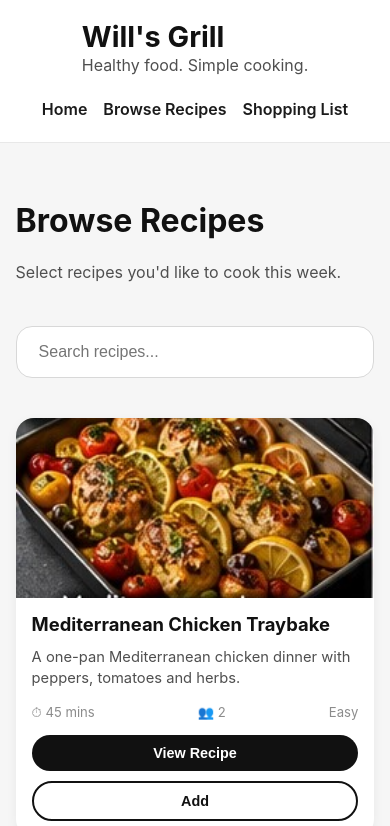
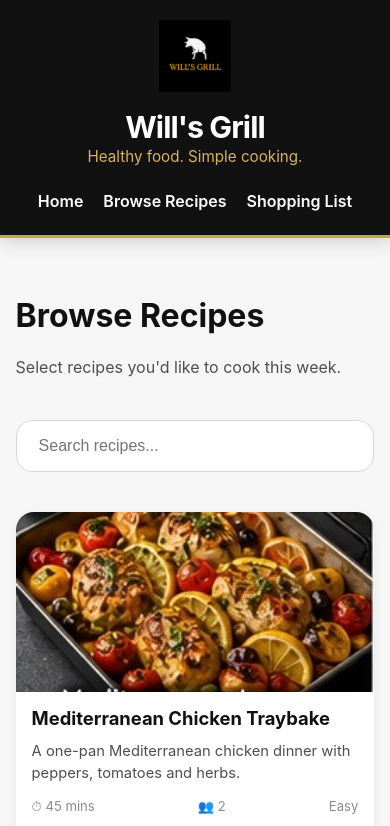
Before and after one commit to WillsGrill/Wills-Grill, a plain HTML site: page pages/browse.html in a window 390 px wide. Shown: the top 826 px of the page. Drawn offline with Linux system fonts and the light colour scheme.

Commit message:
style updates / logo

```diff
--- a/assets/css/style.css
+++ b/assets/css/style.css
@@ -127,11 +127,11 @@ header{
     top:0;
     z-index:1000;
 
-    background:rgba(255,255,255,.95);
+    background:#111111;
 
-    backdrop-filter:blur(10px);
+    border-bottom:3px solid #c8a24a;
 
-    border-bottom:1px solid var(--grey200);
+    box-shadow:0 4px 16px rgba(0,0,0,.15);
 
 }
 
@@ -140,7 +140,35 @@ header{
     display:flex;
     justify-content:space-between;
     align-items:center;
-    min-height:78px;
+    min-height:88px;
+
+}
+
+.brand{
+
+    display:flex;
+    align-items:center;
+    gap:18px;
+
+    text-decoration:none;
+
+}
+
+.brand-logo{
+
+    height:64px;
+
+    width:auto;
+
+    display:block;
+
+    transition:transform .25s ease;
+
+}
+
+.brand:hover .brand-logo{
+
+    transform:scale(1.05);
 
 }
 
@@ -153,34 +181,70 @@ header{
 
 .logo h1{
 
-    font-size:1.8rem;
+    color:white;
+
+    font-size:1.9rem;
+
+    letter-spacing:-.03em;
 
 }
 
-.logo span{
+.logo p{
 
-    color:var(--grey500);
-    font-size:.9rem;
+    color:#d7b45a;
+
+    font-size:.95rem;
 
 }
 
 nav{
 
     display:flex;
-    gap:28px;
+    gap:30px;
 
 }
 
 nav a{
 
+    color:white;
+
     font-weight:600;
-    transition:var(--transition);
+
+    transition:.25s ease;
+
+    position:relative;
 
 }
 
 nav a:hover{
 
-    opacity:.6;
+    color:#d7b45a;
+
+}
+
+nav a::after{
+
+    content:"";
+
+    position:absolute;
+
+    bottom:-8px;
+
+    left:0;
+
+    width:0;
+
+    height:2px;
+
+    background:#d7b45a;
+
+    transition:.25s ease;
+
+}
+
+nav a:hover::after{
+
+    width:100%;
 
 }
 
@@ -686,9 +750,7 @@ input[type="checkbox"]{
 
 }
 
-/* ==========================================================
-   FOOTER
-========================================================== */
+/* ========= FOOTER ========= */
 
 footer{
 
@@ -696,17 +758,19 @@ footer{
 
     padding:50px 0;
 
+    background:#111111;
+
+    border-top:3px solid #c8a24a;
+
     text-align:center;
-
-    background:white;
-
-    border-top:1px solid var(--grey200);
 
 }
 
 footer p{
 
-    color:var(--grey500);
+    color:white;
+
+    letter-spacing:.03em;
 
 }
 
@@ -766,21 +830,35 @@ grid-template-columns:1fr;
 
 .header-inner{
 
-flex-direction:column;
+    flex-direction:column;
 
-gap:18px;
+    gap:20px;
 
-padding:20px 0;
+    padding:20px 0;
+
+}
+
+.brand{
+
+    flex-direction:column;
+
+    text-align:center;
+
+}
+
+.brand-logo{
+
+    height:72px;
 
 }
 
 nav{
 
-flex-wrap:wrap;
+    justify-content:center;
 
-justify-content:center;
+    flex-wrap:wrap;
 
-gap:16px;
+    gap:20px;
 
 }
 
--- a/pages/browse.html
+++ b/pages/browse.html
@@ -18,17 +18,28 @@
 
     <div class="wrapper header-inner">
 
-        <div class="logo">
+        <a href="../index.html" class="brand">
 
-            <h1>Will's Grill</h1>
-            <p>Healthy food. Simple cooking.</p>
+            <img src="../assets/images/logo.jpg"
+                 alt="Will's Grill"
+                 class="brand-logo">
 
-        </div>
+            <div class="logo">
+
+                <h1>Will's Grill</h1>
+
+                <p>Healthy food. Simple cooking.</p>
+
+            </div>
+
+        </a>
 
         <nav>
 
             <a href="../index.html">Home</a>
+
             <a href="browse.html">Browse Recipes</a>
+
             <a href="shopping-list.html">Shopping List</a>
 
         </nav>
@@ -67,11 +78,11 @@
 
 <footer>
 
-    <p>
+    <div class="wrapper">
 
-        © Will's Grill
+        <p>© Will's Grill</p>
 
-    </p>
+    </div>
 
 </footer>
 
```
Also changed, not shown: index.html (+16 -1 lines), pages/recipe.html (+11 -3 lines), assets/images/logo.jpg (added), 3 other files.
